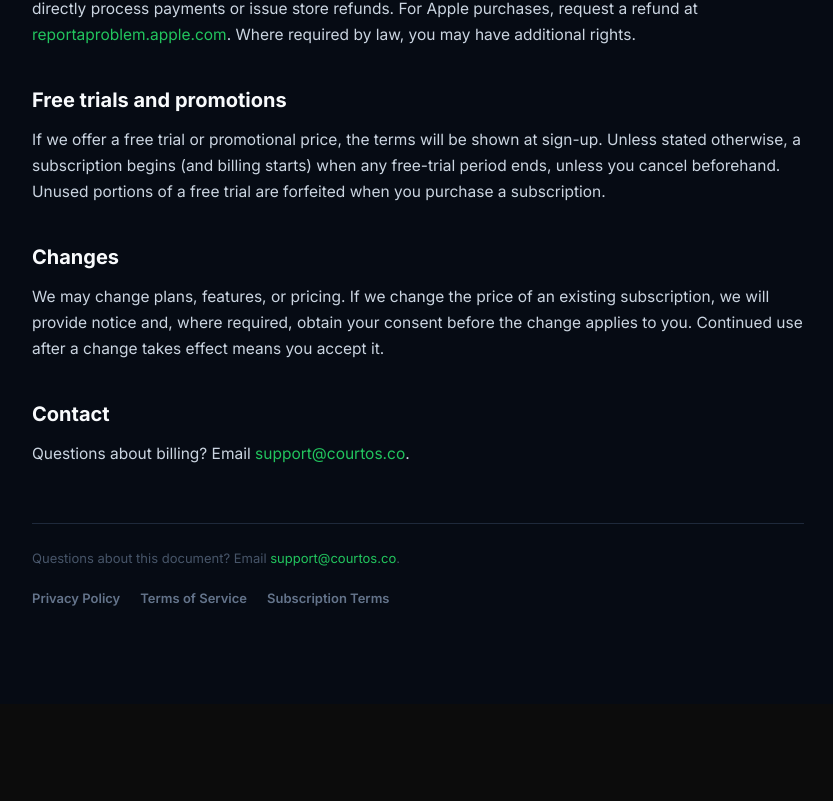
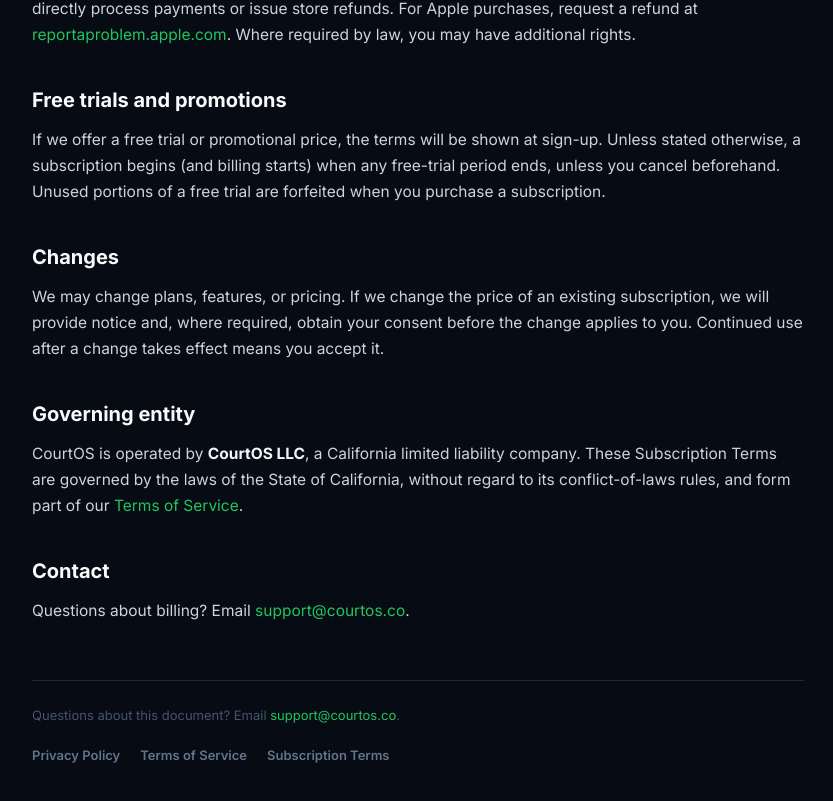
Before and after one commit to bentesoro1-hash/courtos-web, a Next.js app: page /subscription-terms in a window 1280 px wide. Shown: the part 1376-2177 px from the top of the page, without its empty margins (222-1055 px from the left). Before the commit the page ends 2080 px from the top, so only its background shows below. Built offline with nearby package versions, Linux system fonts and the light colour scheme.

Commit message:
Funnel polish: footer legal links, sub-terms entity, notify-signup try/catch, rm .save

```diff
--- a/app/api/notify-signup/route.ts
+++ b/app/api/notify-signup/route.ts
@@ -6,6 +6,9 @@
   const body = await req.json();
 
   // 1) Notify the CourtOS team of the new signup.
+  //    Failure-isolated: the signup is already saved to Supabase before this API
+  //    is called, so a Resend hiccup must NOT surface an error to the tester.
+  try {
     await resend.emails.send({
       from: 'CourtOS <hello@courtos.co>',
       to: 'courtos@courtos.co',
@@ -19,6 +22,9 @@
         <p><strong>Notes:</strong> ${body.frustration}</p>
       `,
     });
+  } catch {
+    // Team notification is best-effort — never fail the signup over it.
+  }
 
   // 2) Auto-send the tester their download link — only once TESTFLIGHT_LINK is set.
   //    Set TESTFLIGHT_LINK in Vercel env vars the day your public link is live;
--- a/app/subscription-terms/page.tsx
+++ b/app/subscription-terms/page.tsx
@@ -98,6 +98,13 @@
         after a change takes effect means you accept it.
       </p>
 
+      <h2>Governing entity</h2>
+      <p>
+        CourtOS is operated by <strong>CourtOS LLC</strong>, a California limited liability company. These
+        Subscription Terms are governed by the laws of the State of California, without regard to its conflict-of-laws
+        rules, and form part of our <a href="/terms">Terms of Service</a>.
+      </p>
+
       <h2>Contact</h2>
       <p>
         Questions about billing? Email <a href="mailto:support@courtos.co">support@courtos.co</a>.
--- a/components/Footer.tsx
+++ b/components/Footer.tsx
@@ -24,7 +24,7 @@
         </a>
 
         <div style={{ display: 'flex', gap: 28, alignItems: 'center' }}>
-          {[['#features', 'Features'], ['#how-it-works', 'How It Works'], ['#beta', 'Beta']].map(([href, label]) => (
+          {[['/#features', 'Features'], ['/#how-it-works', 'How It Works'], ['/#beta', 'Beta'], ['/privacy', 'Privacy'], ['/terms', 'Terms'], ['/subscription-terms', 'Subscription Terms']].map(([href, label]) => (
             <a
               key={href}
               href={href}
```
Also changed, not shown: 1 other file (tests, documents, lock files or other folders). Lines whose indentation alone changed are shown as unchanged.
